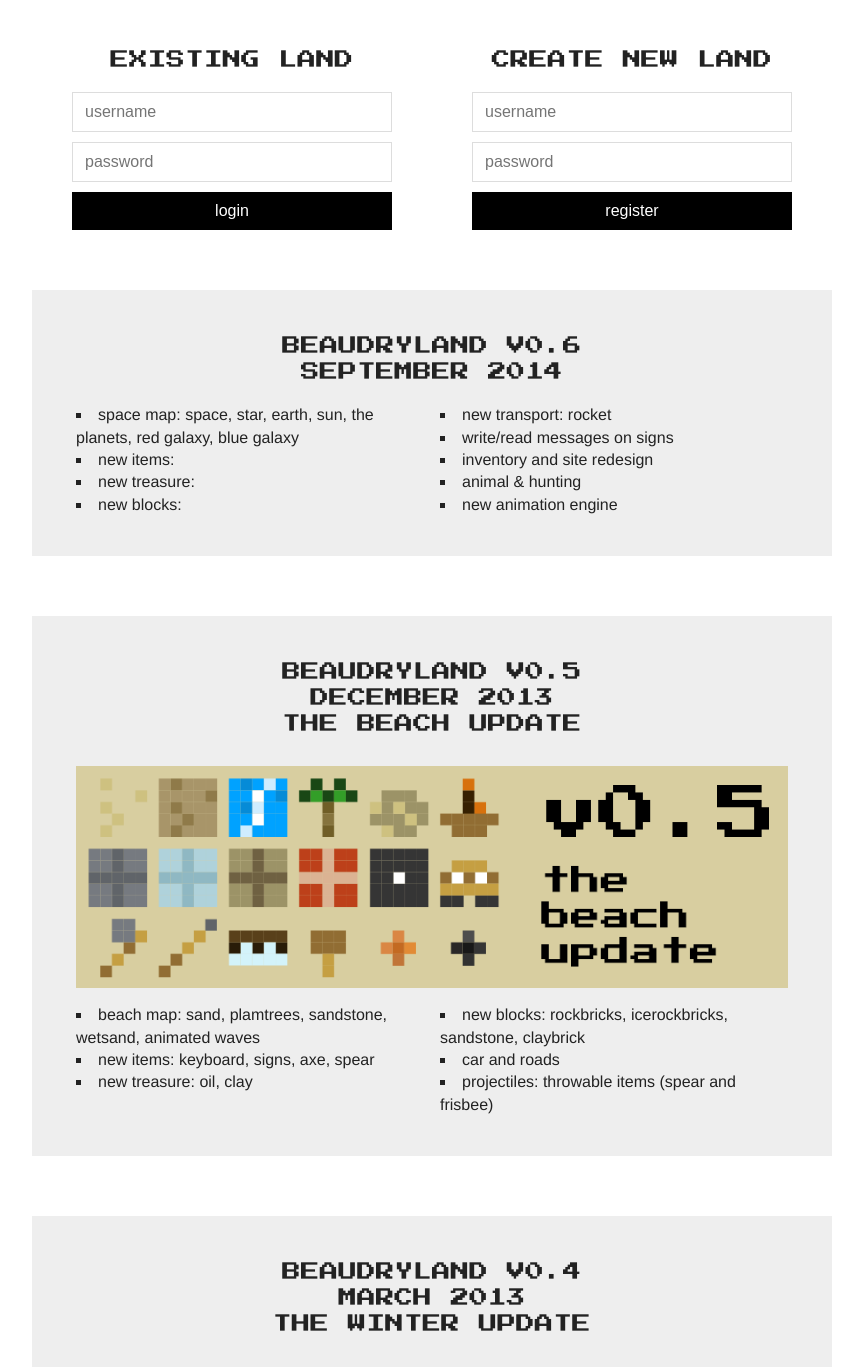
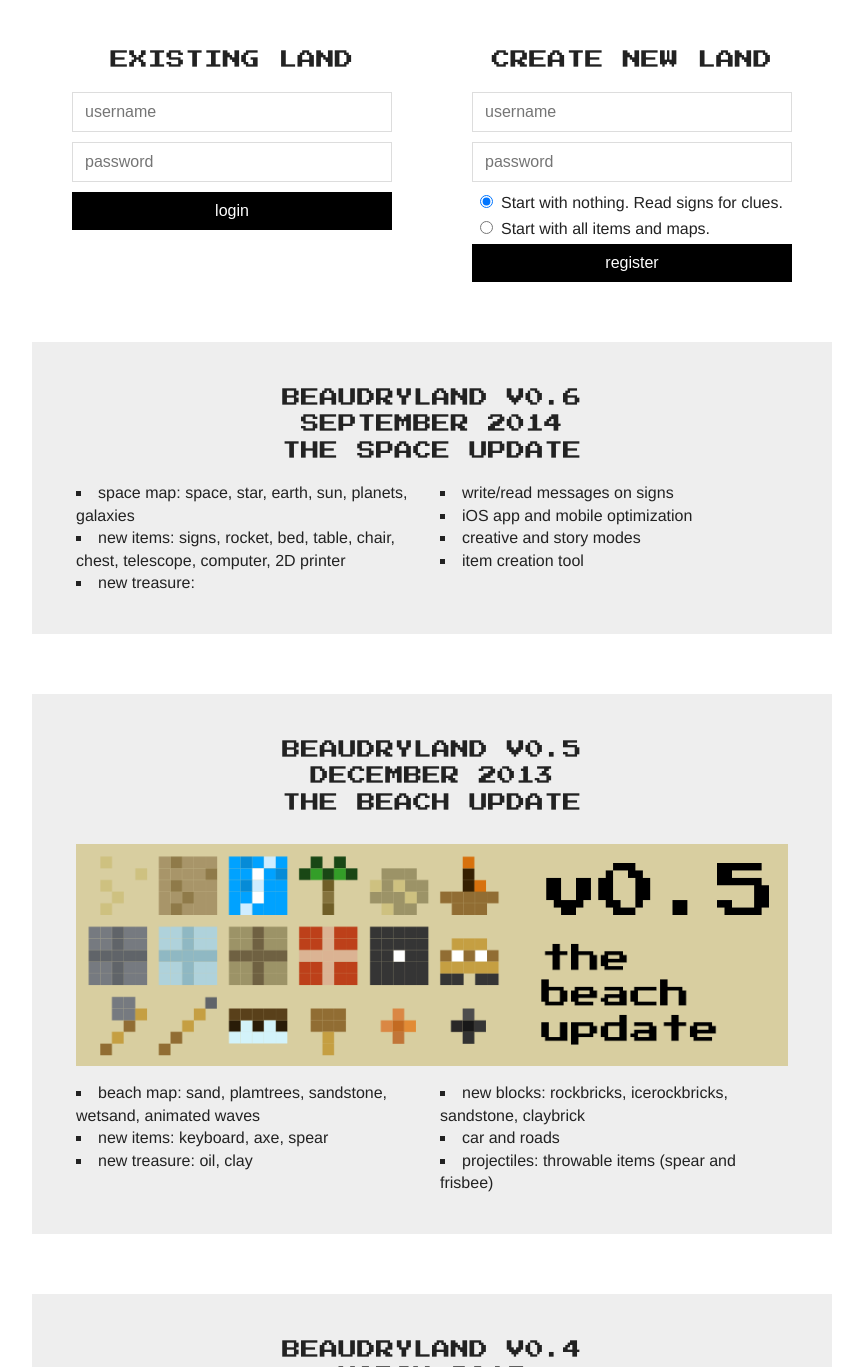
Before and after one commit to mattbeaudry/beaudryland, a PHP site: the page made by index.php in a window 1280 px wide. Shown: the part 301-1668 px from the top of the page, without its empty margins (208-1071 px from the left). Run offline with PHP 8.4, Linux system fonts and the light colour scheme.

Commit message:
creative and story modes, sign message hints on maps

```diff
--- a/css/main.css
+++ b/css/main.css
@@ -884,14 +884,14 @@ hr {
   border: solid 2px transparent;
   float: left;
   width: 28px !important;
-  padding-top: 30px;
-  color: #000;
+  padding-top: 24px;
+  color: #999;
   background-color: transparent;
   margin-bottom: 15px;
   margin-right: 3px;
   font-family: "Press Start 2P", helvetica, verdana;
-  font-size: 0.6em;
-  line-height: 1.4;
+  font-size: 8px;
+  line-height: 1.8;
 }
 .the-fucking-inventory .empty {
   display: none;
--- a/css/main.less
+++ b/css/main.less
@@ -856,14 +856,14 @@ hr {
 	border: solid 2px transparent;
 	float: left;
 	width: 28px !important;
-	padding-top: 30px;
-	color: #000;
+	padding-top: 24px;
+	color: #999;
 	background-color: transparent;
 	margin-bottom: 15px;
 	margin-right: 3px;
 	font-family: "Press Start 2P", helvetica, verdana;
-	font-size: 0.6em;
-	line-height: 1.4;
+	font-size: 8px;
+	line-height: 1.8;
 }
 .the-fucking-inventory .empty {
 	display: none;
--- a/index.php
+++ b/index.php
@@ -15,11 +15,7 @@ if (isset($_GET['error'])){ $error = $_GET['error']; }else{ $error = ""; }
         <meta name="viewport" content="width=device-width">
 
         <link href="favicon.ico" rel="icon" type="image/x-icon" />
-        <link rel="apple-touch-icon" href="apple-touch-icon-144x144-precomposed.png" />
-        <link rel="apple-touch-icon" sizes="57x57" href="apple-touch-icon-57x57-precomposed.png" />
-		<link rel="apple-touch-icon" sizes="72x72" href="apple-touch-icon-72x72-precomposed.png" />
-		<link rel="apple-touch-icon" sizes="114x114" href="apple-touch-icon-114x114-precomposed.png" />
-		<link rel="apple-touch-icon" sizes="144x144" href="apple-touch-icon-144x144-precomposed.png" />
+        <link rel="apple-touch-icon" href="apple-touch-icon.png" />
 
 		<link href="http://fonts.googleapis.com/css?family=Press+Start+2P" rel="stylesheet" type="text/css">
         <link rel="stylesheet" href="css/normalize.css">
@@ -54,12 +50,10 @@ if (isset($_GET['error'])){ $error = $_GET['error']; }else{ $error = ""; }
 					<input class="form-field required" name="new_username" type="text" id="new_username" placeholder="username">
 					<input class="form-field required" name="new_password" type="password" id="new_password" placeholder="password">
 					<!--<input class="form-field email" name="new_email" type="text" id="new_email" placeholder="email">-->
-					<!--
 					<fieldset class="maptype">
-						<input type="radio" name="maptype" value="Creative">Start with nothing<br>
-						<input type="radio" name="maptype" value="Creative">Start with all items and maps<br>
+						<input type="radio" name="maptype" value="game" checked>Start with nothing. Read signs for clues.<br>
+						<input type="radio" name="maptype" value="creative">Start with all items and maps.<br>
 					</fieldset>
-					-->
 					<?php if ($error == "registerfailed"){ ?><span class="error error-login">Register Failed.</span><?php } ?>
 					<input class="button" type="submit" name="newuser" value="register">
 				</form>
@@ -71,28 +65,34 @@ if (isset($_GET['error'])){ $error = $_GET['error']; }else{ $error = ""; }
 		<section class="the-fucking-gameinfo">
 
 			<article>
-				<h3>Beaudryland v0.6<br>September 2014</h3>
+				<h3>Beaudryland v0.6<br>September 2014 <br>The Space Update</h3>
 				<ul class="multi-column-2">
-					<li>space map: space, star, earth, sun, the planets, red galaxy, blue galaxy</li>
-					<li>new items: </li>
+					<li>space map: space, star, earth, sun, planets, galaxies</li>
+					<li>new items: signs, rocket, bed, table, chair, chest, telescope, computer, 2D printer</li>
 					<li>new treasure: </li>
-					<li>new blocks: </li>
-					<li>new transport: rocket</li>
 					<li>write/read messages on signs</li>
-					<li>inventory and site redesign</li>
+					<li>iOS app and mobile optimization</li>
+					<li>creative and story modes</li>
+					<li>item creation tool</li>
+					<!--
+					IDEAS:
 					<li>animal &amp; hunting</li>
 					<li>new animation engine</li>
+					<li></li>
+					<li></li>
+					<li></li>
+					<li></li>
+					<li></li>
+					-->
 				</ul>
         	</article>
 
 			<article>
 				<h3>Beaudryland v0.5<br>December 2013<br>The Beach Update</h3>
-
 				<img class="banner-beaudryland" src="img/banner-beaudryland-0.5.png" title="Beaudryland Banner" />
-
 				<ul class="multi-column-2">
 					<li>beach map: sand, plamtrees, sandstone, wetsand, animated waves</li>
-					<li>new items: keyboard, signs, axe, spear</li>
+					<li>new items: keyboard, axe, spear</li>
 					<li>new treasure: oil, clay</li>
 					<li>new blocks: rockbricks, icerockbricks, sandstone, claybrick</li>
 					<li>car and roads</li>
```
Also changed, not shown: beaudryland.php (+10 -3 lines), js/beaudryland.js (+141 -87 lines), php/createnewuser.php (+6 -2 lines), 1 other file.
